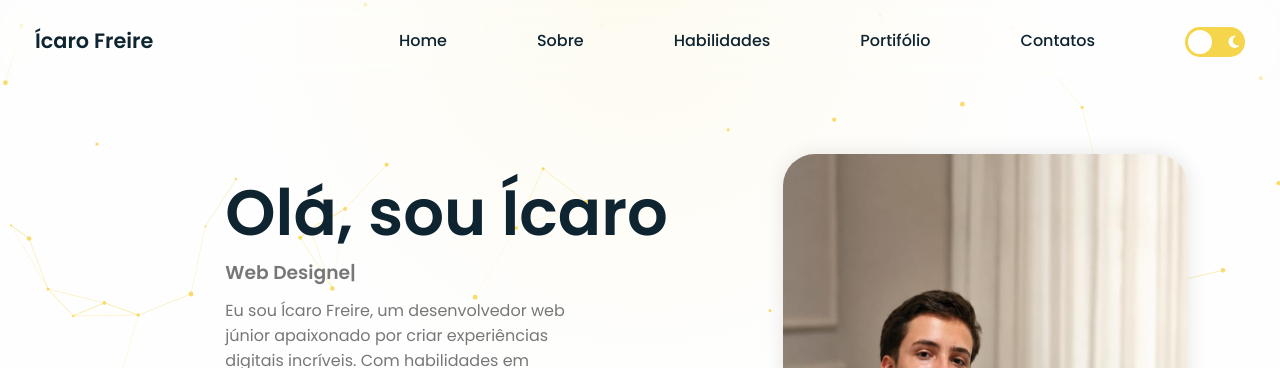
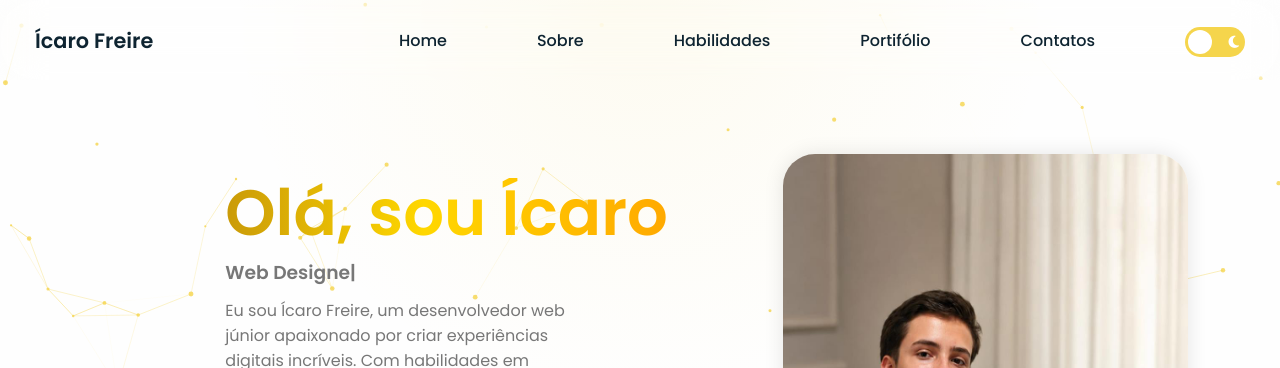
Before and after one commit to icarofreire40-create/portifolio-icaro1, a plain HTML site: page index.html in a window 1280 px wide. Shown: the top 368 px of the page. Drawn offline with Linux system fonts and the light colour scheme.

Commit message:
Titulo com gradient animado

```diff
--- a/styles.css
+++ b/styles.css
@@ -826,3 +826,20 @@ header {
 @keyframes progress {
     to { width: 100%; }
 }
+
+/*=======Gradiente animado no título=======*/
+
+.home-container .info h2 {
+    background: linear-gradient(270deg, #B8860B, #FFD700, #FFEC6E, #FFA500, #FFD700, #B8860B);
+    background-size: 300% 300%;
+    -webkit-background-clip: text;
+    background-clip: text;
+    -webkit-text-fill-color: transparent;
+    animation: gradiente 6s ease infinite;
+}
+
+@keyframes gradiente {
+    0% { background-position: 0% 50%; }
+    50% { background-position: 100% 50%; }
+    100% { background-position: 0% 50%; }
+}
```
